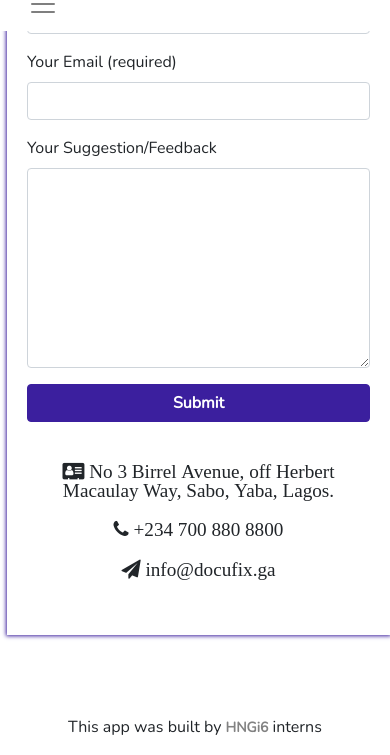
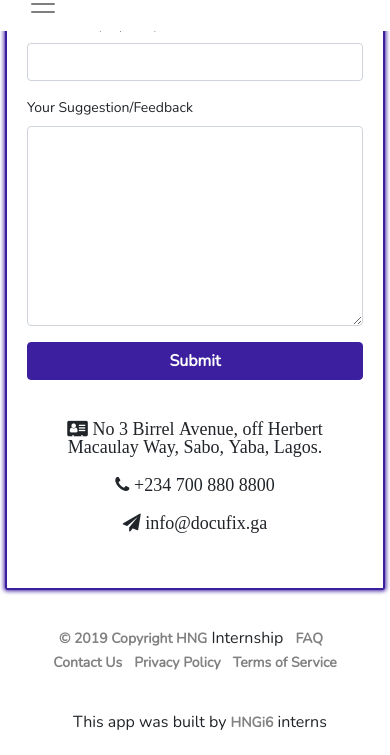
Before and after one commit to ssdanso/Docufix.io, a PHP site: page /contact.html in a window 390 px wide; the page is wider, and only the part inside the window is pictured. Shown: the part 333-1088 px from the top of that part. After the commit the page ends 1063 px from the top of that part, so only its background shows below. Run offline with PHP 8.4, Linux system fonts and the light colour scheme.

Commit message:
Update contact.css

```diff
--- a/css/contact.css
+++ b/css/contact.css
@@ -1,21 +1,31 @@
-.form-area{
-    background: white;
-    margin-top: 100px;
-    margin-bottom: 40px;
-    padding: 20px;
-    box-shadow: 0px 0px 4px 1px #3B1F9E;
+body{
+    margin: 5px;
+    text-align: justify;
+    border-color: #3B1F9E;
 }
 
-hr{
-    background: #3B1F9E;
+.container{
+    margin-bottom: 40px;
+}
+
+.address-area{
+    font-size: large;
+    padding: 20px;
 }
 
 h1{
     color: #3B1F9E;
 }
 
-.container{
-    width: 100em;
+h2{
+    text-align: right;
+    padding: 20px;
+    color: #3B1F9E;
+    font-weight: bold;
+}
+
+hr{
+    background: #3B1F9E;
 }
 
 .btn-primary{
@@ -23,89 +33,35 @@ h1{
     border-color: #3B1F9E;
 }
 
-.form-box {
-        padding:4rem 6rem;
-        border:6px solid #3D9BDA;
-        border-radius: 20px;
-        border-top-width: 12px;
-        border-bottom-width: 12px;
-        max-width: 70%;
-        margin:auto;
-        margin-top: -1em;
-        margin-bottom: 2em;
-        min-height: 60px;
+.form-area {
+    font-weight: normal;
+    font-family: Nunito;
+    font-size: 14px;
+    width: fit-content;
+    padding-bottom: 10px;
+    margin-top: 100px;
+    border: 2px solid #3B1F9E;
+    box-shadow: 0px 0px 4px 1px #3B1F9E;
+    border-radius: 2px;
   }
 
-    .form-box label{
-        font-family: Poppins;
-        font-style: normal;
-        font-weight: normal;
-        font-size: 30px;
-        line-height: 60px;
-        text-align: center;
-        color: black;
-    }
-
-    .form-box input, textarea {
-        width: 100%;
-    }
-
-    @media (max-width: 480px){
-        .form-area{
+  @media (max-width: 575px){
+    .container{
+        margin-top: 65px;
+        margin-right: 10px;
+        margin-bottom: 10px;
+        padding: 20px;
         width: fit-content;
-            margin-left: 7px;
     }
 
     .address-area{
         padding: 20px;
         margin-top: 20px;
-            font-size: larger;
+        font-size: large;
         text-align: center;
     }
 
-        address{
+    h1{
         text-align: center;
     }
 }
-
-    @media (min-width: 481px) and (max-width: 767px){
-        .form-area{
-            width: fit-content;
-            margin-left: 10px;
-            margin-right: 10px;
-            padding: 20px;
-        }
-
-        .container{
-            margin: auto;
-            margin-top: 100px;
-            margin-bottom: 200px;
-        }
-
-        .address-area{
-            padding: 20px;
-            margin-top: 20px;
-            font-size: larger;
-            text-align: center;
-        }
-
-        address{
-            text-align: center;
-        }
-    }
-
-    @media (min-width: 768px) and (max-width: 979px){
-        .address-area{
-            font-size: larger;
-            text-align: center;
-            padding: 20px;
-        }
-    }
-
-    @media (min-width: 980px){
-        .address-area{
-            font-size: larger;
-            text-align: center;
-            padding: 20px;
-        }
-    }
```
Lines whose indentation alone changed are shown as unchanged.
